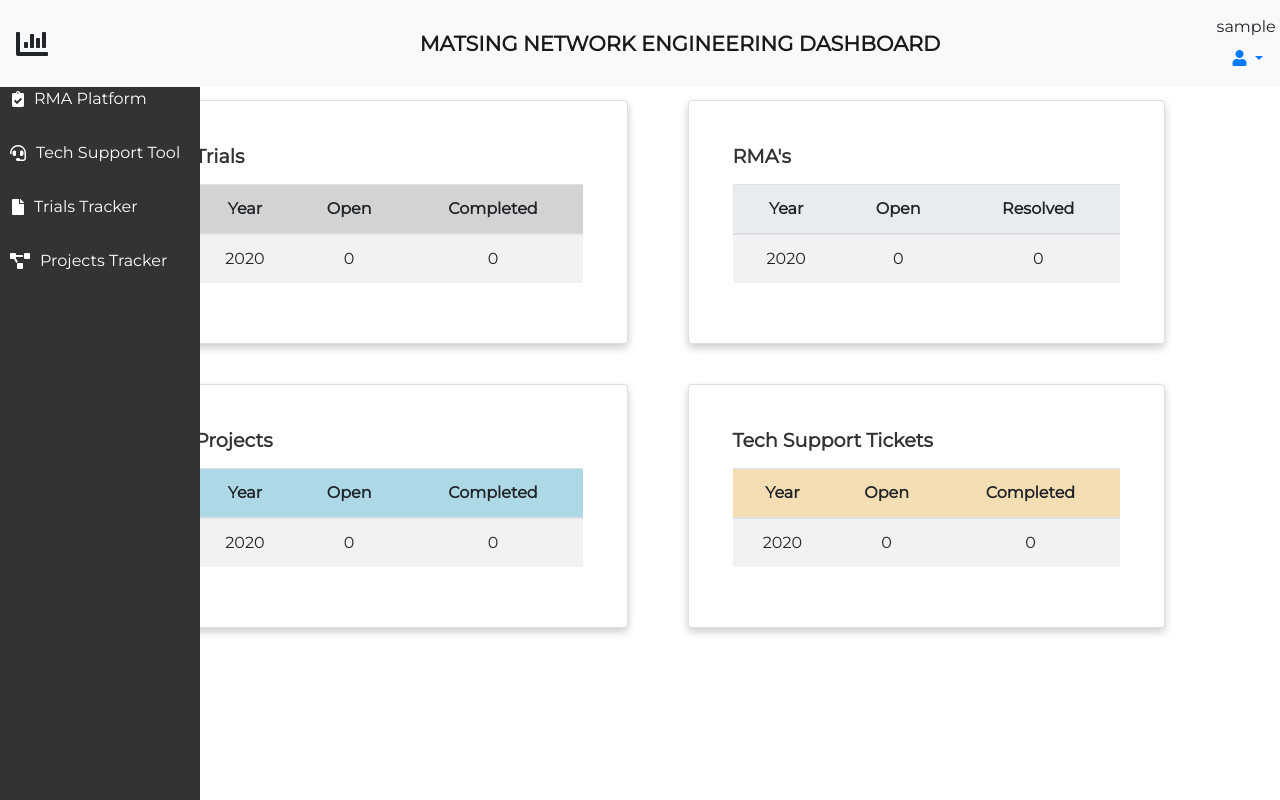
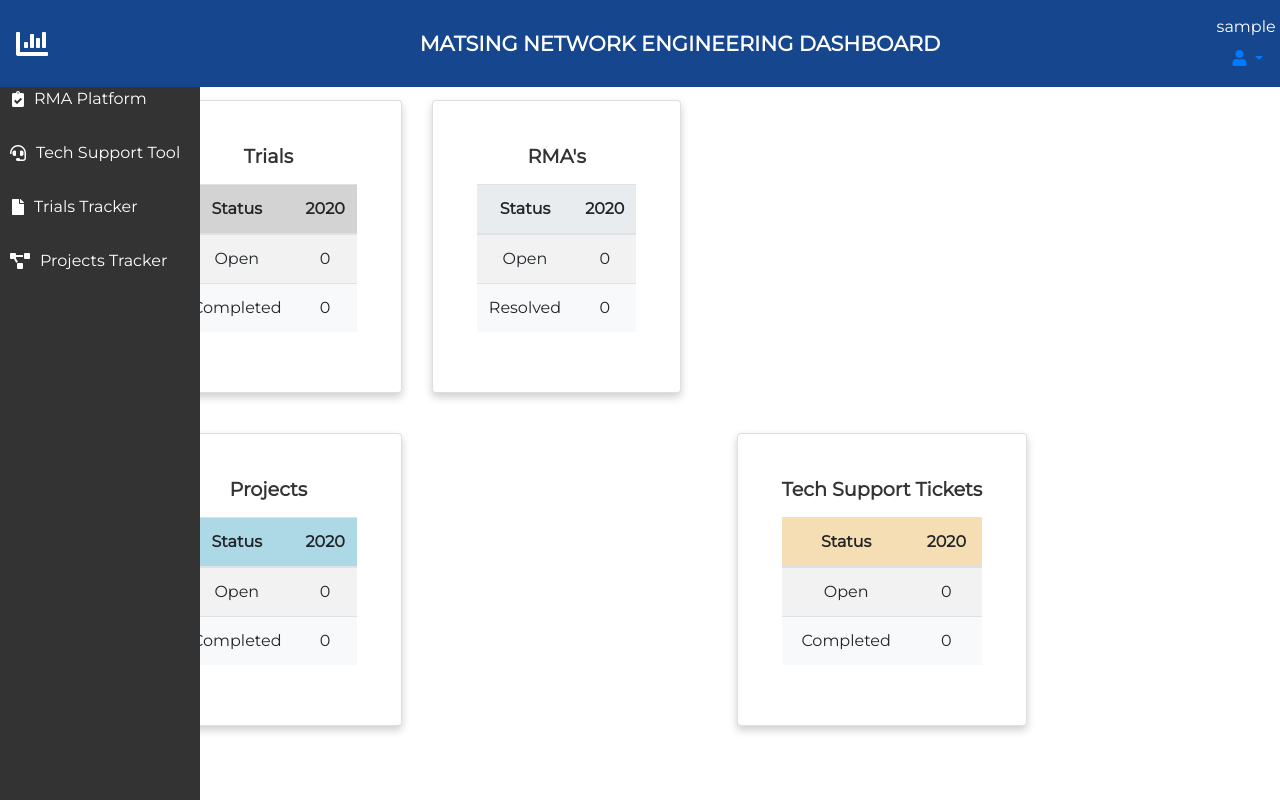
Before and after one commit to Faateh12/Dashboard, a Flask app: template Templates/home.html in a window 1280 px wide. Run offline with Flask 3, Linux system fonts and the light colour scheme; the template is opened without the code that fills it: most values are stand-ins (such as "Sample title", 1, 10 or a date in 2020); some libraries are stand-ins or nearby versions.

Commit message:
new layout

```diff
--- a/Templates/home.html
+++ b/Templates/home.html
@@ -10,14 +10,14 @@
 
 </head>
 <body>
-    <nav class="navbar navbar-expand-lg navbar-light bg-light">
-        <i class="fas fa-chart-bar fa-2x mr-2"></i>
+    <nav class="navbar navbar-expand-lg navbar-light">
+        <i class="fas fa-chart-bar fa-2x mr-2" style="color: white;"></i>
         <a class="navbar-brand" href="#">
             MATSING NETWORK ENGINEERING DASHBOARD
         </a>
 
         <ul class="nav d-flex ml-auto">
-            <li style="margin-top: 7px;" class="nav-item">
+            <li style="margin-top: 7px; color: #fff;" class="nav-item">
                 {{ username }}
             </li>
             <li class="nav-item dropdown">
@@ -64,106 +64,126 @@
 
         <div class="container">
             <div class="row" style="padding-top: 40px;">
-                <div class="col-md-6">
-                    <div class="card">
+                <div class="card d-inline-block">
                     <div class="card-body">
                         <h5 class="card-title">Trials</h5>
                         <table id="app4-table" class="table table-striped">
                             <thead style="background-color: #D3D3D3">
                                 <tr>
-                                        <th>Year</th>
-                                        <th>Open</th>
-                                        <th>Completed</th>
+                                    <th>Status</th>
+                                    {% for year, count in trial_year_freq.items() %}
+                                        <th>{{ year }}</th>
+                                    {% endfor %}
                                 </tr>
                             </thead>
                             <tbody>
+                                <tr>
+                                    <td>Open</td>
                                     {% for year, count in trial_year_freq.items() %}
+                                        <td>{{ open_trials[year]|default(0) }}</td>
+                                    {% endfor %}
+                                </tr>
                                 <tr>
-                                        <td>{{ year }}</td>
-                                        <td>{{ open_trials[year]|default(0) }}</td>
+                                    <td>Completed</td>
+                                    {% for year, count in trial_year_freq.items() %}
                                         <td>{{ closed_trials[year]|default(0) }}</td>
+                                    {% endfor %}
                                 </tr>
+                            </tbody>
+                        </table>
+                    </div>
+                </div>
+<!--            </div>-->
+<!--            <div class="row justify-content-center">-->
+                <div class="card d-inline-block">
+                    <div class="card-body">
+                        <h5 class="card-title">RMA's</h5>
+                        <table id="app1-table" class="table table-striped">
+                            <thead style="background-color: #e9ecef;">
+                                <tr>
+                                    <th>Status</th>
+                                    {% for year, count in year_freq.items() %}
+                                        <th>{{ year }}</th>
                                     {% endfor %}
+                                </tr>
+                            </thead>
+                            <tbody>
+                                <tr>
+                                    <td>Open</td>
+                                    {% for year, count in year_freq.items() %}
+                                        <td>{{ open_rmas[year]|default(0) }}</td>
+                                    {% endfor %}
+                                </tr>
+                                <tr>
+                                    <td>Resolved</td>
+                                    {% for year, count in year_freq.items() %}
+                                        <td>{{ closed_rmas[year]|default(0) }}</td>
+                                    {% endfor %}
+                                </tr>
                             </tbody>
                         </table>
                     </div>
                 </div>
             </div>
-                <div class="col-md-6">
-                    <div class="card">
-                        <div class="card-body">
-                            <h5 class="card-title">RMA's</h5>
-                            <table id="app1-table" class="table table-striped">
-                                <thead style="background-color: #e9ecef;">
-                                    <tr>
-                                        <th>Year</th>
-                                        <th>Open</th>
-                                        <th>Resolved</th>
-                                    </tr>
-                                </thead>
-                                <tbody>
-                                    {% for year, count in year_freq.items() %}
-                                      <tr>
-                                        <td>{{ year }}</td>
-                                        <td>{{ open_rmas[year]|default(0) }}</td>
-                                        <td>{{ closed_rmas[year]|default(0) }}</td>
-                                      </tr>
-                                  {% endfor %}
-                                </tbody>
-                            </table>
-                        </div>
-                    </div>
-                </div>
-            </div>
             <div class="row">
-                <div class="col-md-6">
-                    <div class="card">
+                <div class="card d-inline-block">
                     <div class="card-body">
                         <h5 class="card-title">Projects</h5>
                         <table id="app3-table" class="table table-striped">
                             <thead style="background-color: #ADD8E6;">
                                 <tr>
-                                        <th>Year</th>
-                                        <th>Open</th>
-                                        <th>Completed</th>
+                                    <th>Status</th>
+                                    {% for year, count in project_year_freq.items() %}
+                                        <th>{{ year }}</th>
+                                    {% endfor %}
                                 </tr>
                             </thead>
                             <tbody>
+                              <tr>
+                                <td>Open</td>
                                 {% for year, count in project_year_freq.items() %}
+                                    <td>{{ open_projects[year]|default(0) }}</td>
+                                {% endfor %}
+                              </tr>
                               <tr>
-                                        <td>{{ year }}</td>
-                                        <td>{{ open_projects[year]|default(0) }}</td>
+                                <td>Completed</td>
+                                {% for year, count in project_year_freq.items() %}
                                     <td>{{ closed_projects[year]|default(0) }}</td>
+                                {% endfor %}
                               </tr>
-                                    {% endfor %}
                             </tbody>
                         </table>
                     </div>
                 </div>
-                </div>
-                <div class="col-md-6">
-                    <div class="card">
+<!--            </div>-->
+<!--            <div class="row justify-content-center">-->
+                <div class="card d-inline-block" style="margin-left: 305px;">
                     <div class="card-body">
                         <h5 class="card-title">Tech Support Tickets</h5>
                         <table id="app2-table" class="table table-striped">
                             <thead style="background-color: #f5deb3;">
                                 <tr>
-                                        <th>Year</th>
-                                        <th>Open</th>
-                                        <th>Completed</th>
+                                    <th>Status</th>
+                                    {% for year, count in ticket_year_freq.items() %}
+                                        <th>{{ year }}</th>
+                                    {% endfor %}
                                 </tr>
                             </thead>
                             <tbody>
+                              <tr>
+                                <td>Open</td>
                                 {% for year, count in ticket_year_freq.items() %}
+                                    <td>{{ open_tickets[year]|default(0) }}</td>
+                                {% endfor %}
+                              </tr>
                               <tr>
-                                        <td>{{ year }}</td>
-                                        <td>{{ open_tickets[year]|default(0) }}</td>
+                                <td>Completed</td>
+                                {% for year, count in ticket_year_freq.items() %}
                                     <td>{{ closed_tickets[year]|default(0) }}</td>
+                                {% endfor %}
                               </tr>
-                                    {% endfor %}
                             </tbody>
                         </table>
-                        </div>
                     </div>
                 </div>
             </div>
--- a/static/css/home.css
+++ b/static/css/home.css
@@ -9,16 +9,20 @@ body {
     left: 0;
     right: 0;
     z-index: 3;
-    background-color: #f8f9fa;
+    background-color: #16468e;
 }
 
 
 .navbar-brand {
-    color: #333;
+    color: #fff;
     font-weight: 1000;
     margin-left: 50%;
     transform: translate(-50%);
     font-size: 1.3rem;
+}
+
+.navbar-light .navbar-brand {
+    color: #fff;
 }
 
 .sidebar {
@@ -71,6 +75,7 @@ body {
     font-size: 1.2rem;
     font-weight: bold;
     margin-bottom: 1rem;
+    text-align: center;
 }
 
 table {
```
Lines whose indentation alone changed are shown as unchanged.
